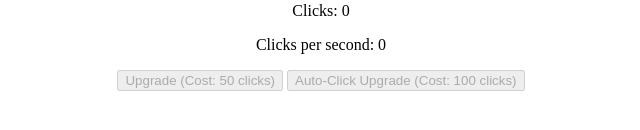
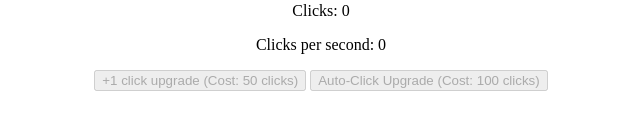
Before and after one commit to tomas764654/tomas764654.github.io, a plain HTML site: page index.html in a window 1280 px wide. Shown: the part 386-516 px from the top of the page, without its empty margins (319-959 px from the left). Drawn offline with Linux system fonts and the light colour scheme.

Commit message:
Update index.html

```diff
--- a/index.html
+++ b/index.html
@@ -10,7 +10,7 @@
         <img id="nerdButton" src="nerd!!!!!.png" alt="Nerd Button" style="cursor: pointer;">
         <p>Clicks: <span id="clickCount">0</span></p>
         <p>Clicks per second: <span id="cpsCount">0</span></p>
-        <button id="upgradeButton" disabled>Upgrade (Cost: 50 clicks)</button>
+        <button id="upgradeButton" disabled>+1 click upgrade (Cost: 50 clicks)</button>
     <button id="autoClickUpgradeButton" disabled>Auto-Click Upgrade (Cost: 100 clicks)</button>
 
     <script>
```
